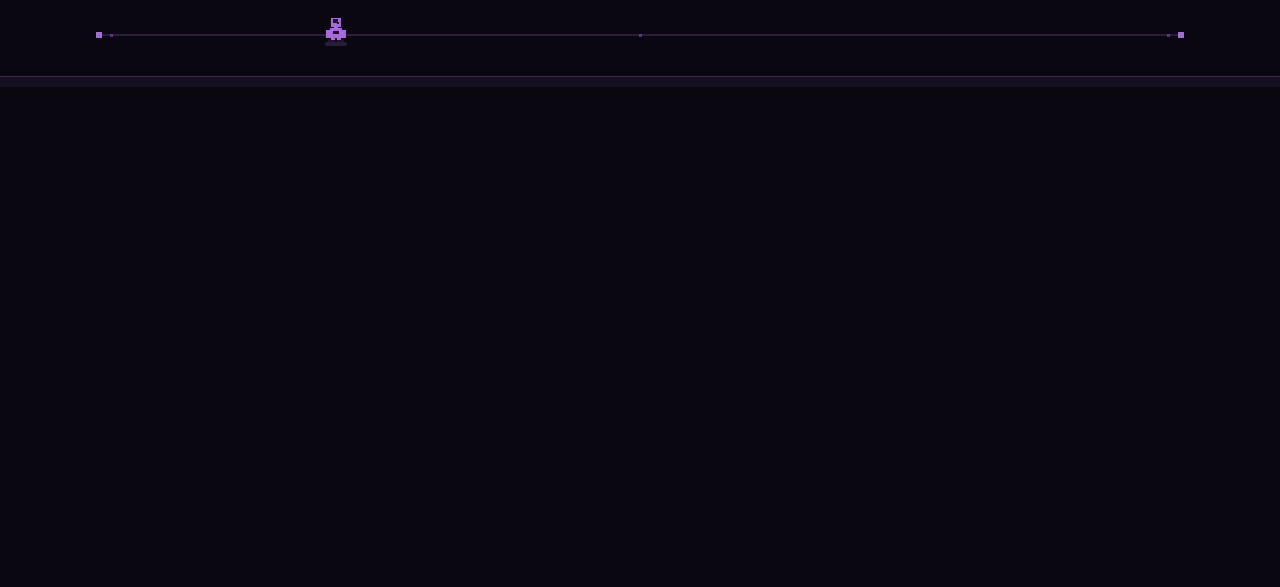
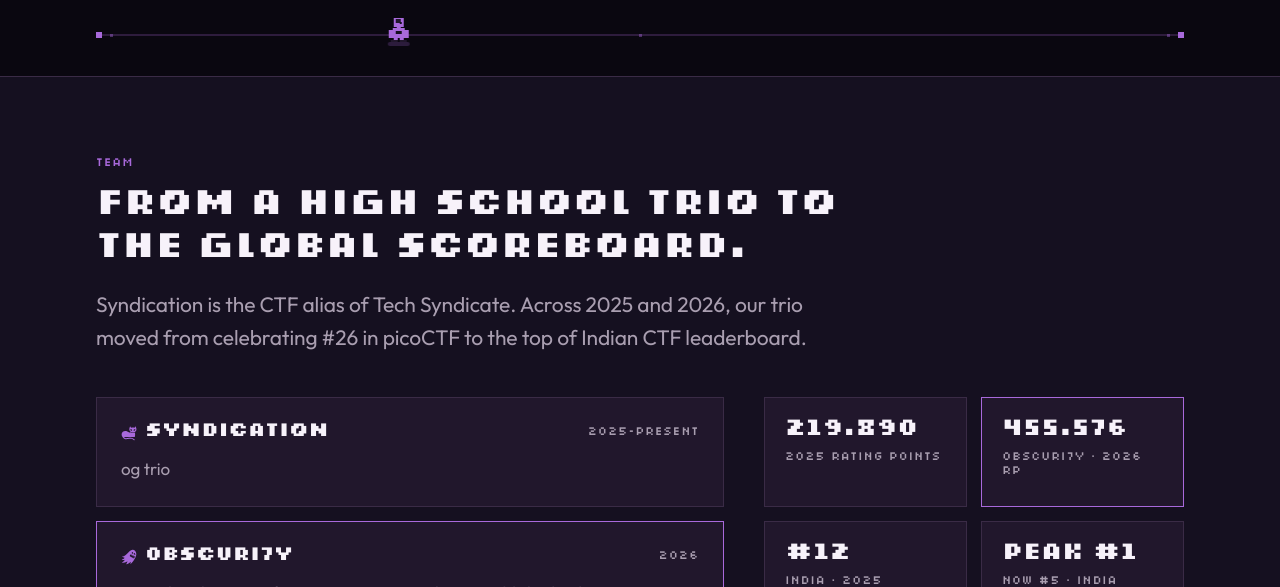
Before and after one commit to AaravJuneja/juneja, an Astro site: page / in a window 1280 px wide. Shown: the part 713-1300 px from the top of the page. Before the commit the page ends 800 px from the top, so only its background shows below. Built offline with nearby package versions, Linux system fonts and the light colour scheme; Astro itself is replaced by a stand-in of ours.

Commit message:
fix: remove nonstandard scroll container

```diff
--- a/src/styles/global.css
+++ b/src/styles/global.css
@@ -76,8 +76,6 @@
 
 html {
   scroll-behavior: smooth;
-  overflow: hidden;
-  height: 100%;
 }
 
 body {
@@ -90,8 +88,6 @@ body {
   letter-spacing: normal;
   margin: 0;
   overflow-x: hidden;
-  overflow-y: auto;
-  height: 100%;
   min-height: 100vh;
   min-height: 100dvh;
   font-feature-settings: "blwf", "cv03", "cv04", "cv09", "cv11";
```
